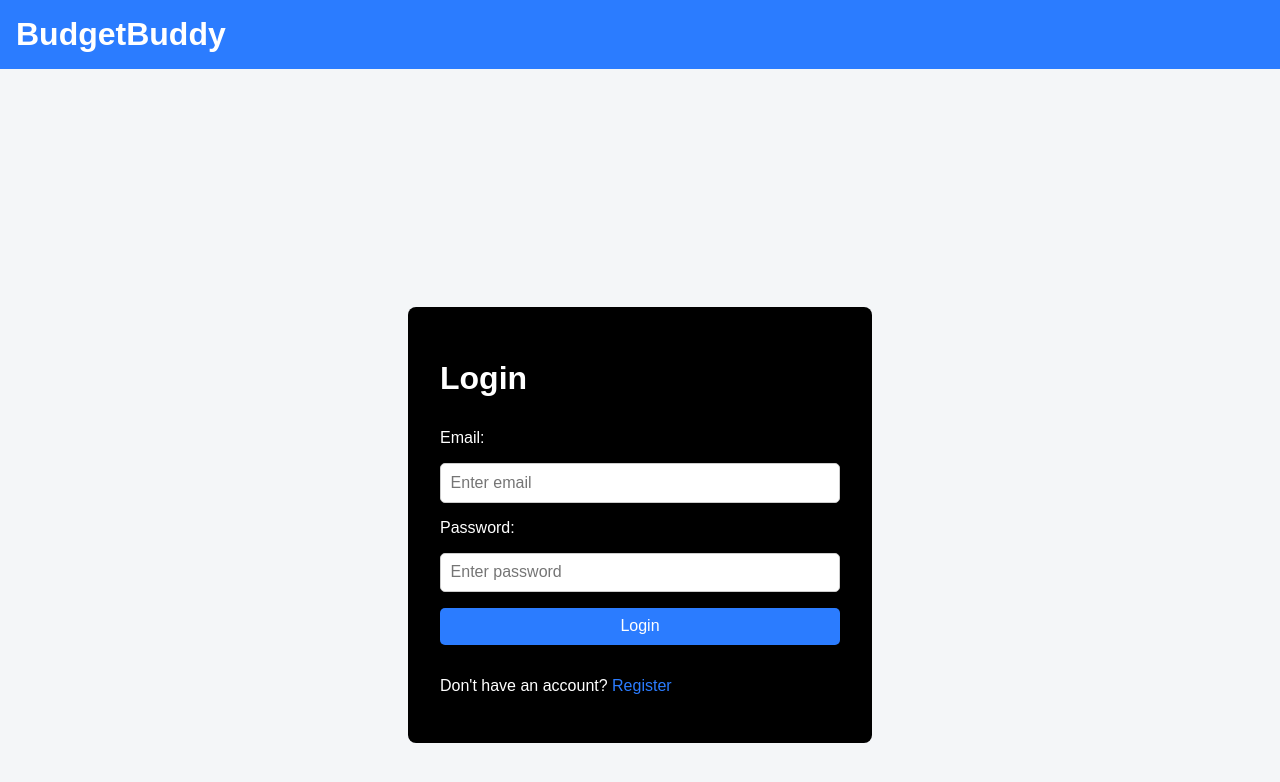
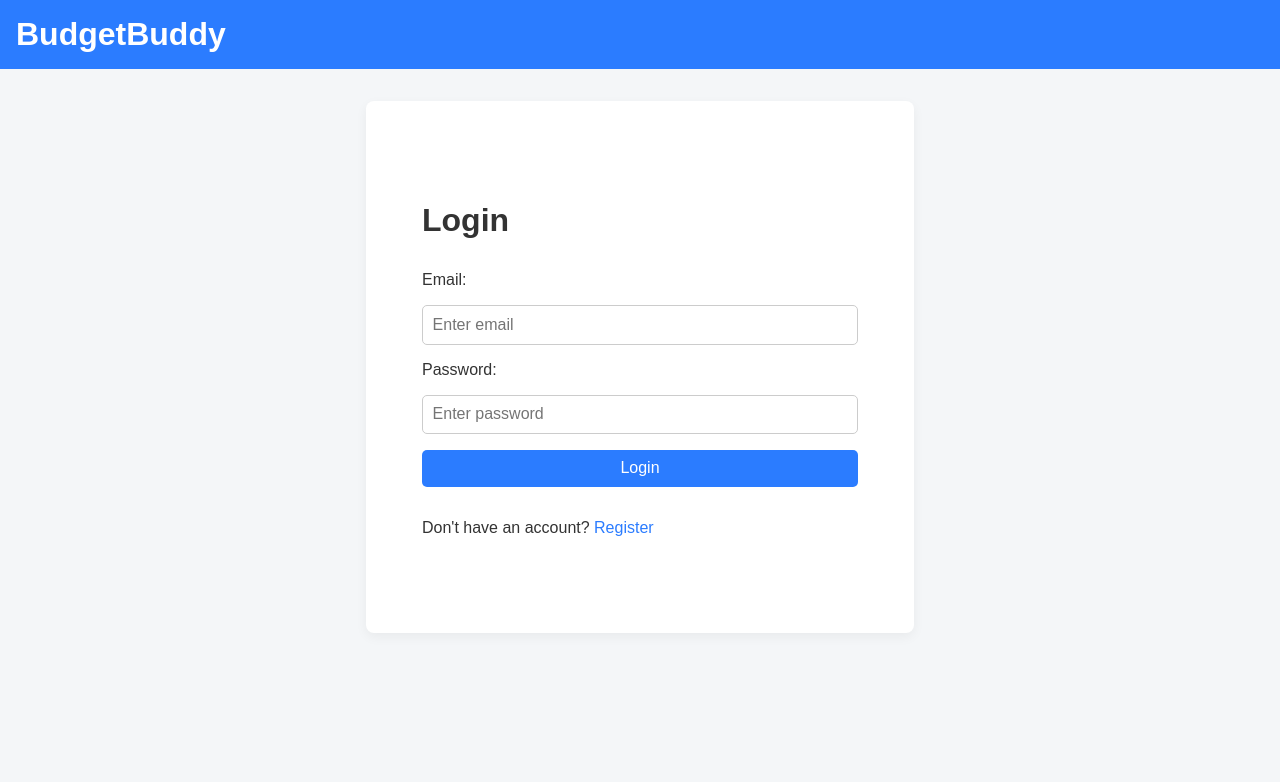
Before and after one commit to T4D0M3K4/FFT, a React app in the folder frontend/: page /login in a window 1280 px wide. Shown: the top 782 px of the page. Built offline with nearby package versions, Linux system fonts and the light colour scheme; the HTML template or start-up script is replaced by a standard one.

Commit message:
Commit #13

```diff
--- a/frontend/src/Pages/Login/login.css
+++ b/frontend/src/Pages/Login/login.css
@@ -3,20 +3,19 @@
     display: flex;
     justify-content: center;
     align-items: center;
-    max-width: 800px;
-    min-height: 800px;
+    max-width: 500px;
+    min-height: 500px;
     margin: 2rem auto;
-    padding: 1.5rem;
-    /* background-color: white; */
+    padding: 1rem 1.5rem;
+    background-color: white;
     border-radius: 8px;
-    /* box-shadow: 0 4px 12px rgba(0, 0, 0, 0.05); */
+    box-shadow: 0 4px 12px rgba(0, 0, 0, 0.05);
 }
 
-
 .login-form{
-    background-color: black;
-    color: white;
+    /* background-color: black;   */
+    /* color: white; */
     padding: 2rem;
-    width: 50%;
+    width: 100%;
     border-radius: 8px;
 }
```
